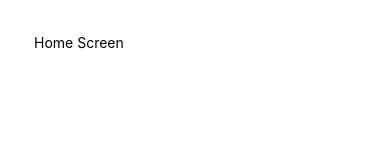
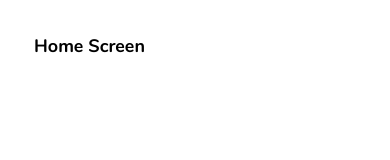
Before and after one commit to bomazani/trelliss-reviews, a React Native app: screen / in a window 390 px wide. Shown: the top 160 px of the page. Built offline with nearby package versions, Linux system fonts and the light colour scheme.

Commit message:
applied styling to the 3 screens.

```diff
--- a/screens/home.js
+++ b/screens/home.js
@@ -4,7 +4,7 @@ import { StyleSheet, View, Text } from 'react-native';
 export default function Home() {
     return (
         <View style={styles.container}>
-            <Text>Home Screen</Text>
+            <Text style={styles.titleText}>Home Screen</Text>
         </View>
     )
 }
@@ -13,4 +13,9 @@ const styles = StyleSheet.create({
     container: {
         padding: 34,
     },
+
+    titleText: {
+        fontFamily: 'nunito-bold',
+        fontSize: 18,
+    },
 })
```
Also changed, not shown: screens/about.js (+7 -2 lines), screens/reviewDetails.js (+7 -2 lines).
